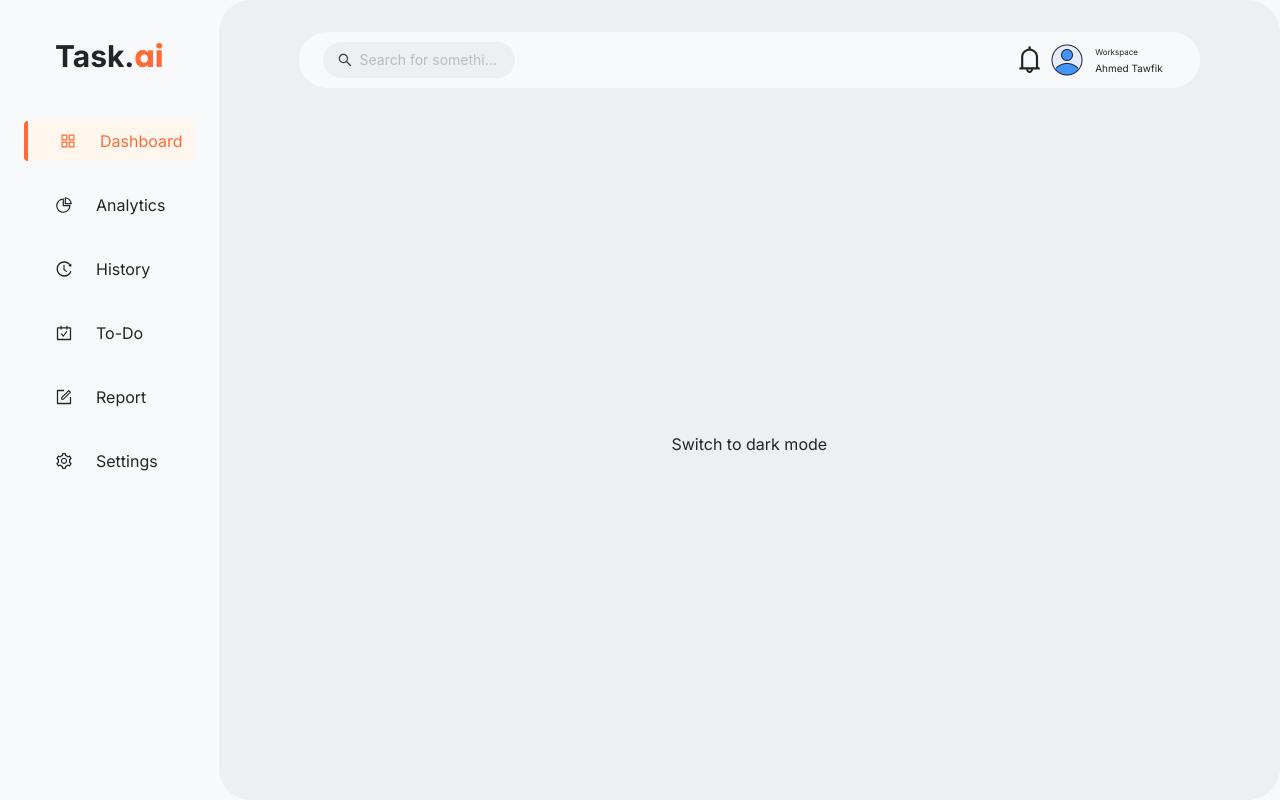
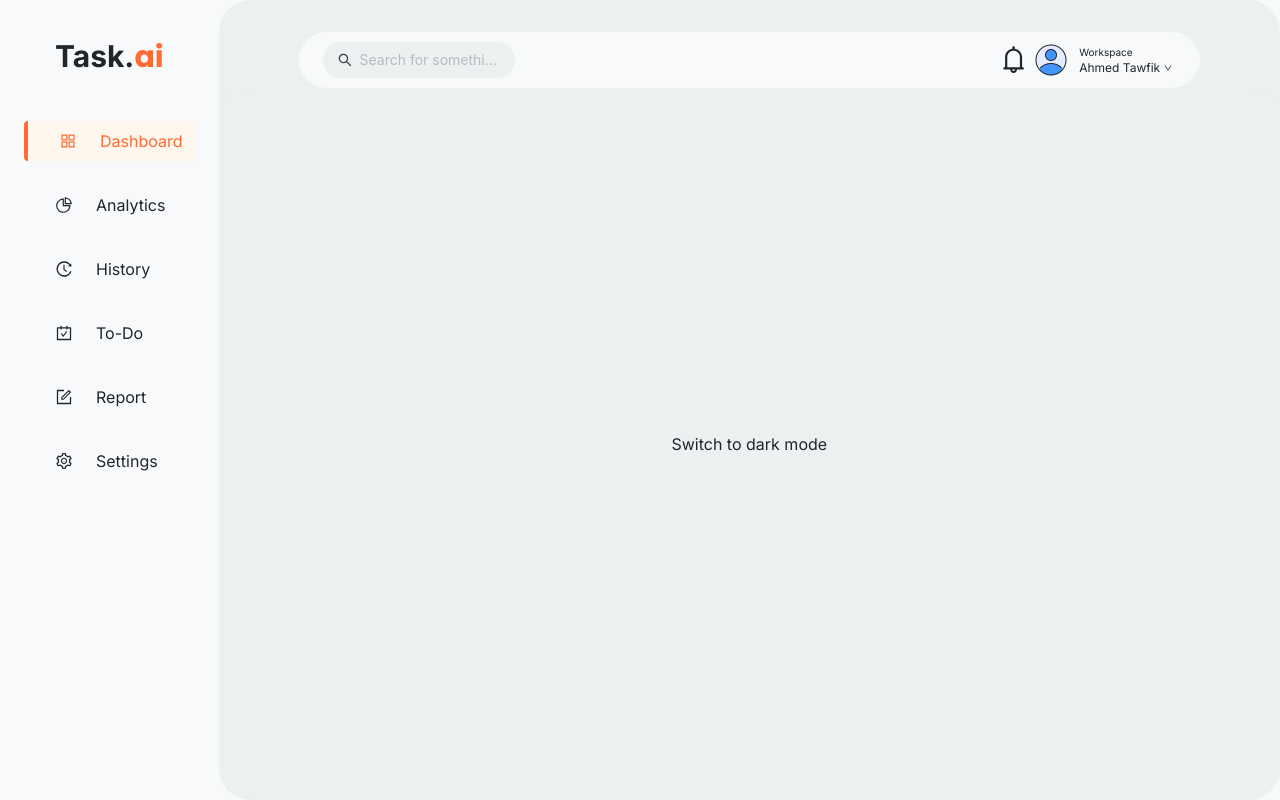
Before and after one commit to FreyGold/AntD, a React (Vite) app: page /dashboard in a window 1280 px wide. Built offline with nearby package versions, Linux system fonts and the light colour scheme.

Commit message:
small tweak to the search bar

```diff
--- a/src/components/SearchBar.tsx
+++ b/src/components/SearchBar.tsx
@@ -1,5 +1,5 @@
 import Input from "@/UI/Input";
-import { BellOutlined } from "@ant-design/icons";
+import { BellOutlined, DownOutlined } from "@ant-design/icons";
 
 function Bar() {
    return (
@@ -7,13 +7,16 @@ function Bar() {
          <Input />
          {/* // is this a correct approach? // moved to UI folder */}
          {/* { switch to ant component in the next iteration} */}
-         <div className="flex items-center w-40 gap-2">
+         <div className="flex items-center w-44 gap-2 justify-between">
             <BellOutlined style={{ fontSize: "1.7rem" }} />
-            <div className="flex items-center flex-1 gap-3">
+            <div className="flex items-center flex-1 gap-3 justify-between">
                <img src="src/assets/user.png" alt="avatar" className="size-8" />
                <div className="flex flex-col text-[8px] flex-1 justify-center">
-                  <p className="text-[8px]">Workspace</p>
-                  <p className="text-[10px]">Ahmed Tawfik</p>
+                  <p className="text-[10px]">Workspace</p>
+                  <div className="flex gap-1 items-center">
+                     <p className="text-[12px]">Ahmed Tawfik</p>
+                     <DownOutlined />
+                  </div>
                </div>
             </div>
          </div>
```
